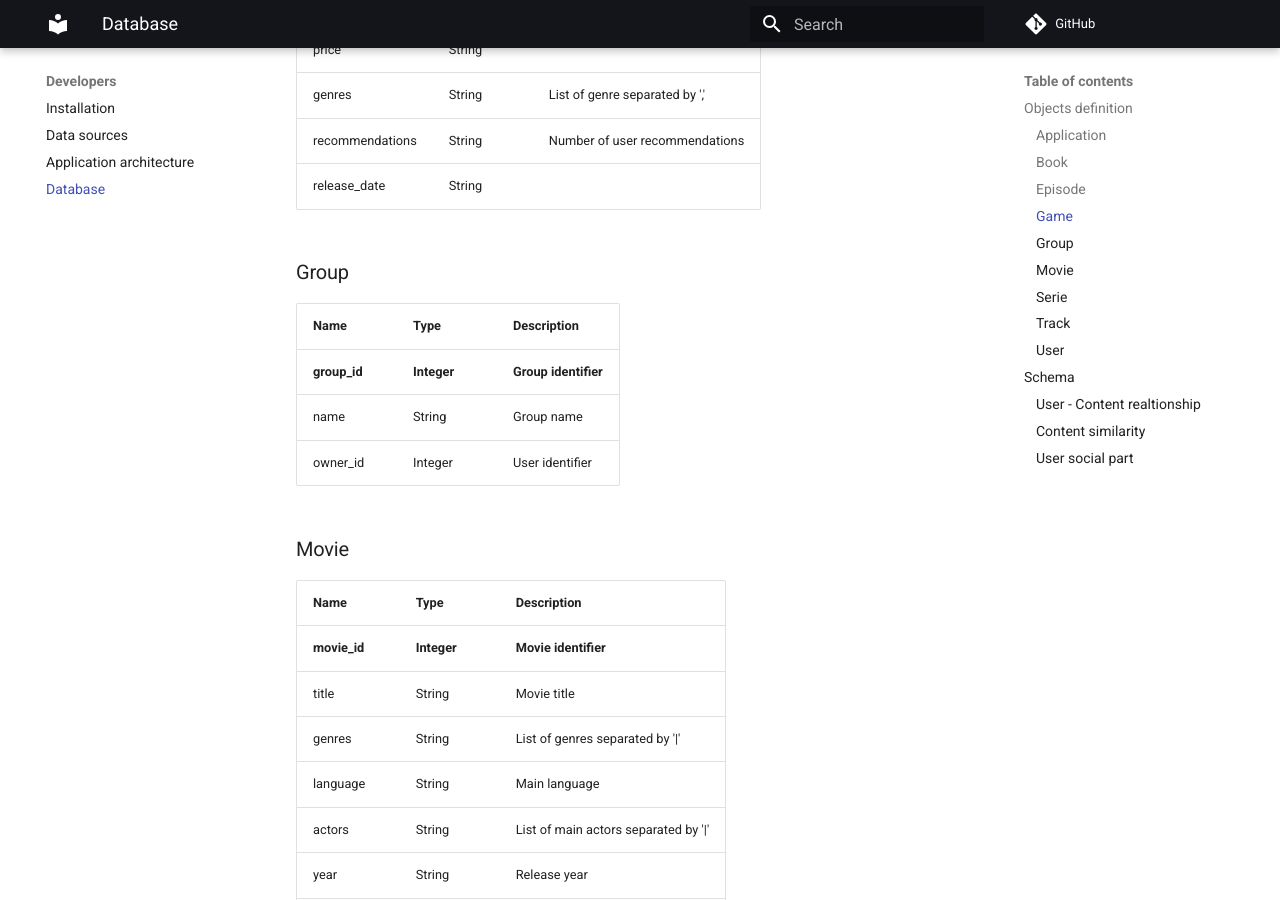
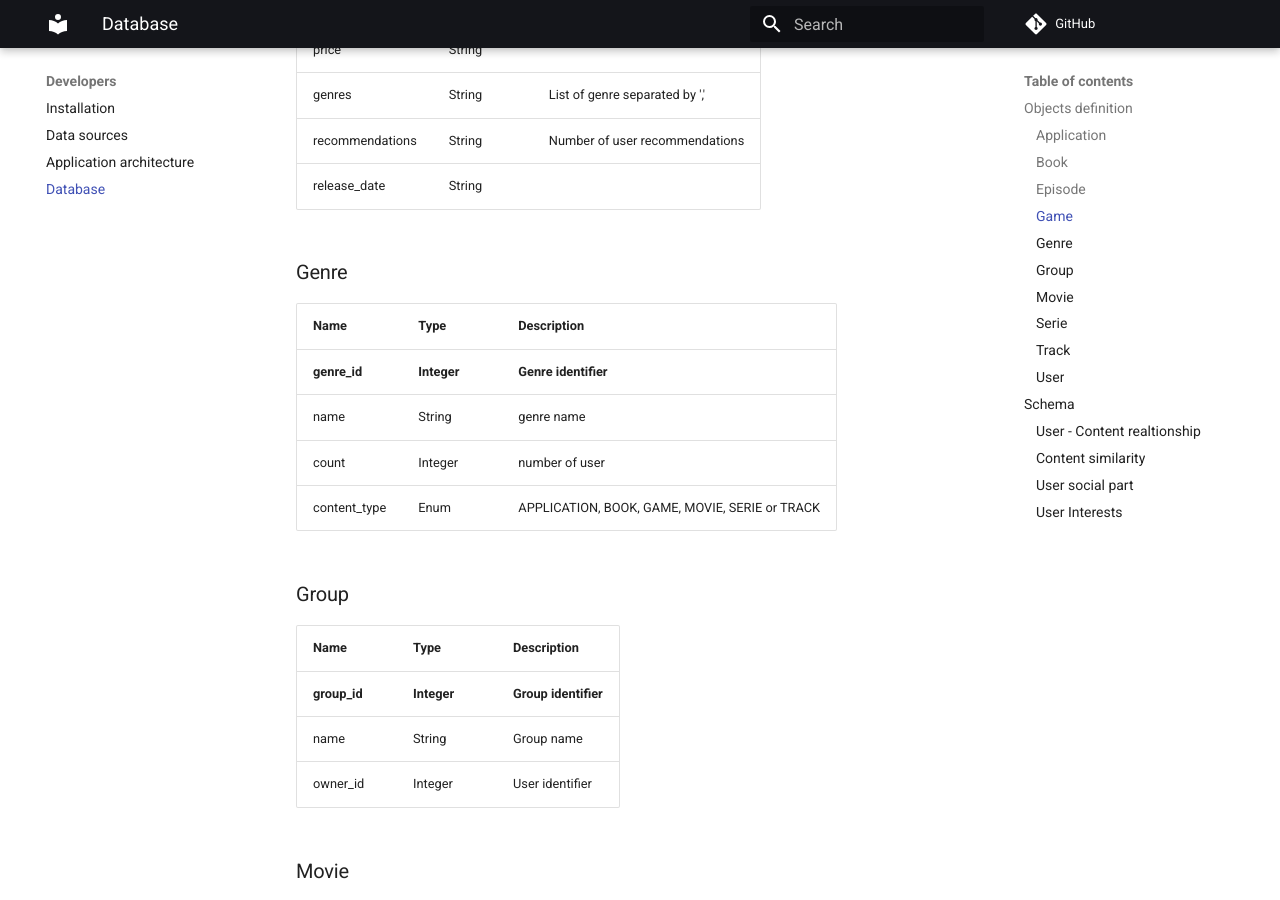
Before and after one commit to RomainCtl/RecoFinement, an MkDocs documentation site: the page built from docs/developers/database.md, in a window 1280 px wide and 900 px high, scrolled down 2797 px. Built offline with MkDocs 1.6.1 and Material for MkDocs 9.7.7, drawn with Linux system fonts in a browser that asks for light colours; comment, search, counter and statistics services are not loaded; some of the changed text lies outside the part shown.

Commit message:
Update submodules and add interests aspect into the doc

```diff
--- a/docs/developers/database.md
+++ b/docs/developers/database.md
@@ -69,6 +69,15 @@
 | genres | String | List of genre separated by ',' |
 | recommendations | String | Number of user recommendations |
 | release_date | String |  |
+
+### Genre
+
+| Name | Type | Description |
+|---|---|---|
+| __genre_id__ | __Integer__ | __Genre identifier__ |
+| name | String | genre name |
+| count | Integer | number of user |
+| content_type | Enum | APPLICATION, BOOK, GAME, MOVIE, SERIE or TRACK |
 
 ### Group
 
@@ -174,3 +183,10 @@ All content table will have a "Many to many" relationship with itself, it will s
 A user can create a group, and add other user to this group, the objective is to be able to make recommendations to the group (e.g. Playlist for a party with friends).
 
 ![Recofinement user social schema](../assets/images/recofinement_social.png)
+
+
+### User Interests
+
+A user can like or not a genre. A genre can be linked to another genre like content similarity.
+
+![Recofinement user interests](../assets/images/Recofinement_user_interests.png)
```
Also changed, not shown: docs/developers/datasources.md (+2 -2 lines), docs/assets/images/Recofinement_user_interests.png (added).
